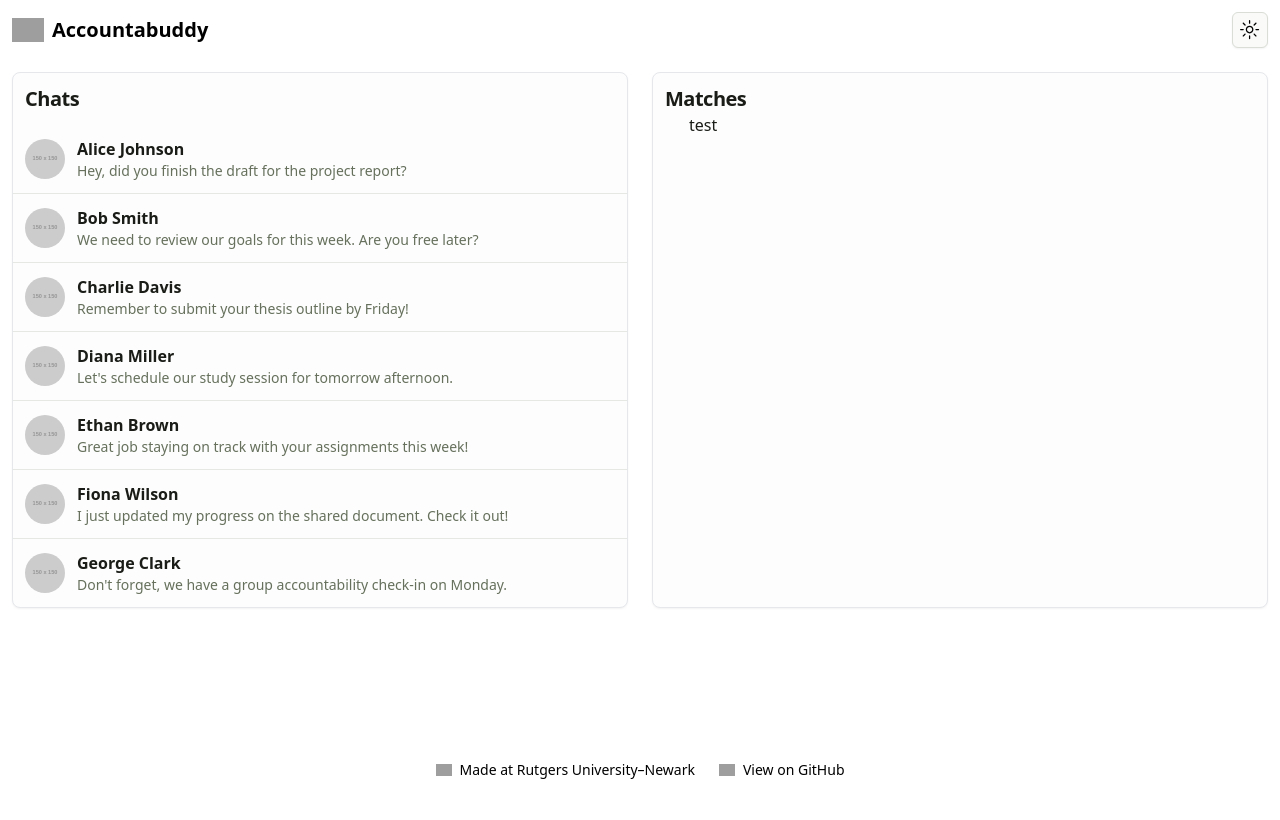
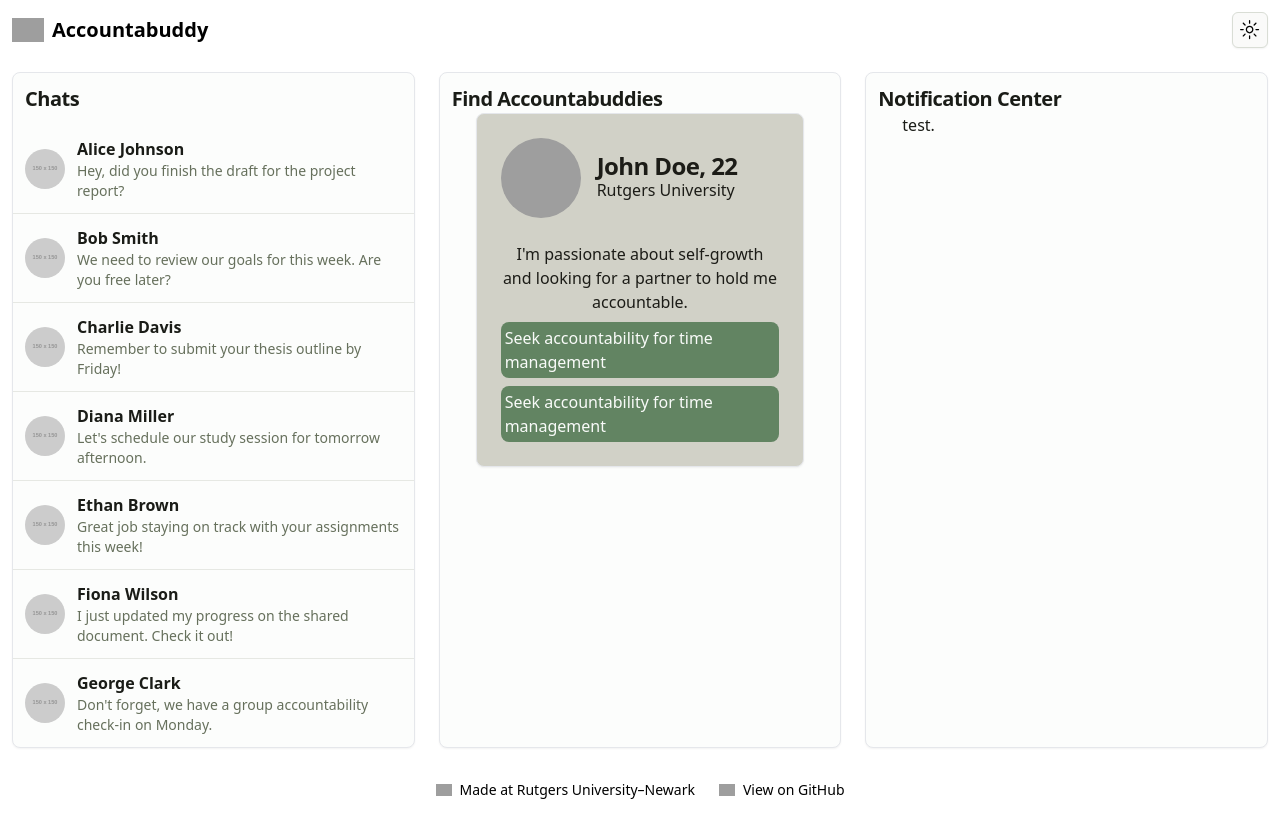
Before and after one commit to RiosNicholas/accountabuddy, a Next.js app: page /explore in a window 1280 px wide. Built offline with nearby package versions, Linux system fonts and the light colour scheme; grey boxes are pictures that could not be loaded.

Commit message:
Create MatchmakingCard component

```diff
--- a/app/explore/page.tsx
+++ b/app/explore/page.tsx
@@ -1,14 +1,25 @@
+import MatchmakingCard from "@/components/MatchmakingCard";
 import { Avatar, AvatarFallback, AvatarImage } from "@/components/ui/avatar"
-import { Card, CardContent, CardTitle } from "@/components/ui/card"
+import { Card, CardContent, CardHeader, CardTitle, } from "@/components/ui/card"
 
 interface Chat {
-  profileImageUrl: string;
-  name: string;
+	profileImageUrl: string;
+	name: string;
 	username: string;
-  lastMessage: string;
+	lastMessage: string;
+}
+
+interface Matches {
+	profileImageUrl: string;
+	name: string;
+	username: string;
+}
+
+interface Notifications {
 }
 
 export default function Explore() {
+
 	const exampleChats: Chat[] = [
 		{
 			profileImageUrl: "https://via.placeholder.com/150",
@@ -55,7 +66,7 @@ export default function Explore() {
 	];
 
 	return (
-		<div className="grid grid-cols-1 lg:grid-cols-2 gap-6 m-3">
+		<div className="grid grid-cols-1 md:grid-cols-2 lg:grid-cols-3 gap-6 m-3">
 			<Card>
 				<CardTitle className="text-xl font-bold p-3">Chats</CardTitle>
 				<CardContent className="p-0">
@@ -80,10 +91,27 @@ export default function Explore() {
 			</Card>
 
 			<Card className="p-3">
-				<CardTitle className="text-xl font-bold">Matches</CardTitle>
+				<CardTitle className="text-xl font-bold">Find Accountabuddies</CardTitle>
 				<CardContent>
 					<div className="grid">
-						test
+						<MatchmakingCard
+							name="John Doe"
+							age={22}
+							university="Rutgers University"
+							intro="I'm passionate about self-growth and looking for a partner to hold me accountable."
+							accountability="Seek accountability for time management"
+							growth="I want to grow in leadership skills"
+							compact={false}
+						/>
+					</div>
+				</CardContent>
+			</Card>
+
+			<Card className="p-3">
+				<CardTitle className="text-xl font-bold">Notification Center</CardTitle>
+				<CardContent>
+					<div className="grid">
+						test.
 					</div>
 				</CardContent>
 			</Card>
--- /dev/null
+++ b/components/MatchmakingCard.tsx
@@ -0,0 +1,48 @@
+import { Card, CardContent, CardHeader, CardTitle } from "@/components/ui/card";
+import { Avatar, AvatarImage, AvatarFallback } from "@/components/ui/avatar";
+
+interface MatchmakingCardProps {
+  name: string;
+  age: number;
+  university: string;
+  intro: string;
+  accountability: string;
+  growth: string;
+  compact?: boolean;
+}
+
+export default function MatchmakingCard({
+  name,
+  age,
+  university,
+  intro,
+  accountability,
+  growth,
+  compact = false,
+}: MatchmakingCardProps) {
+  return (
+    <Card className="bg-secondary text-secondary-foreground">
+      <div className={`flex p-6 gap-4`}>
+        <Avatar className={`h-${compact ? '12' : '20'} w-${compact ? '12' : '20'}`}>
+          <AvatarImage src="../../public/profile-picture.jpg" />
+          <AvatarFallback>{name}</AvatarFallback>
+        </Avatar>
+        <div className="flex flex-col justify-center text-left">
+          <CardTitle>{name}, {age}</CardTitle>
+          <CardHeader className="p-0 font-medium">{university}</CardHeader>
+        </div>
+      </div>
+      {!compact && (
+        <CardContent>
+          <p className="text-center">{intro}</p>
+          <div className="bg-primary text-primary-foreground mt-2 rounded p-1 ">
+            {accountability}
+          </div>
+          <div className="bg-primary text-primary-foreground mt-2 rounded p-1">
+            {accountability}
+          </div>
+        </CardContent>
+      )}
+    </Card>
+  );
+}
```
